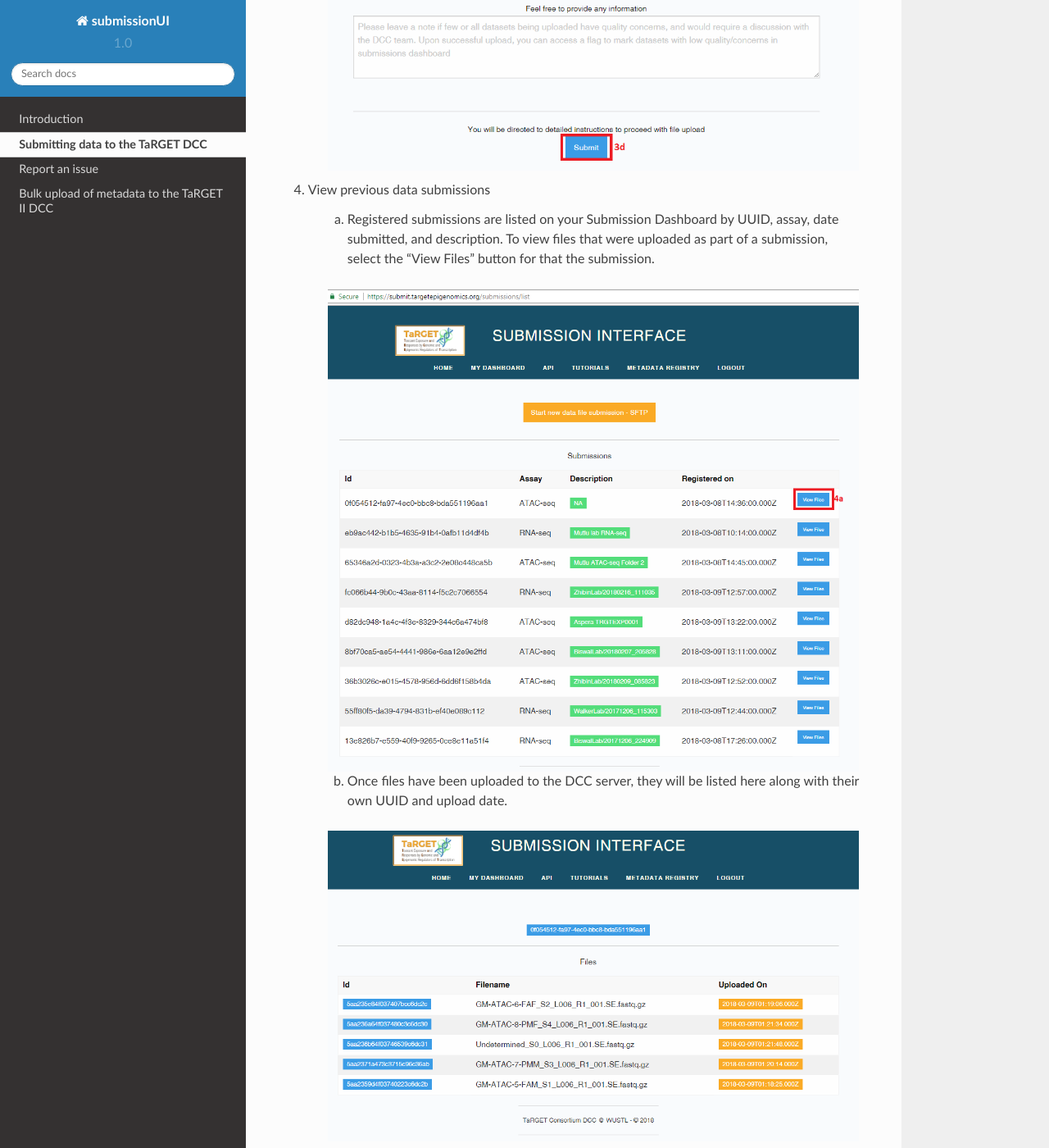
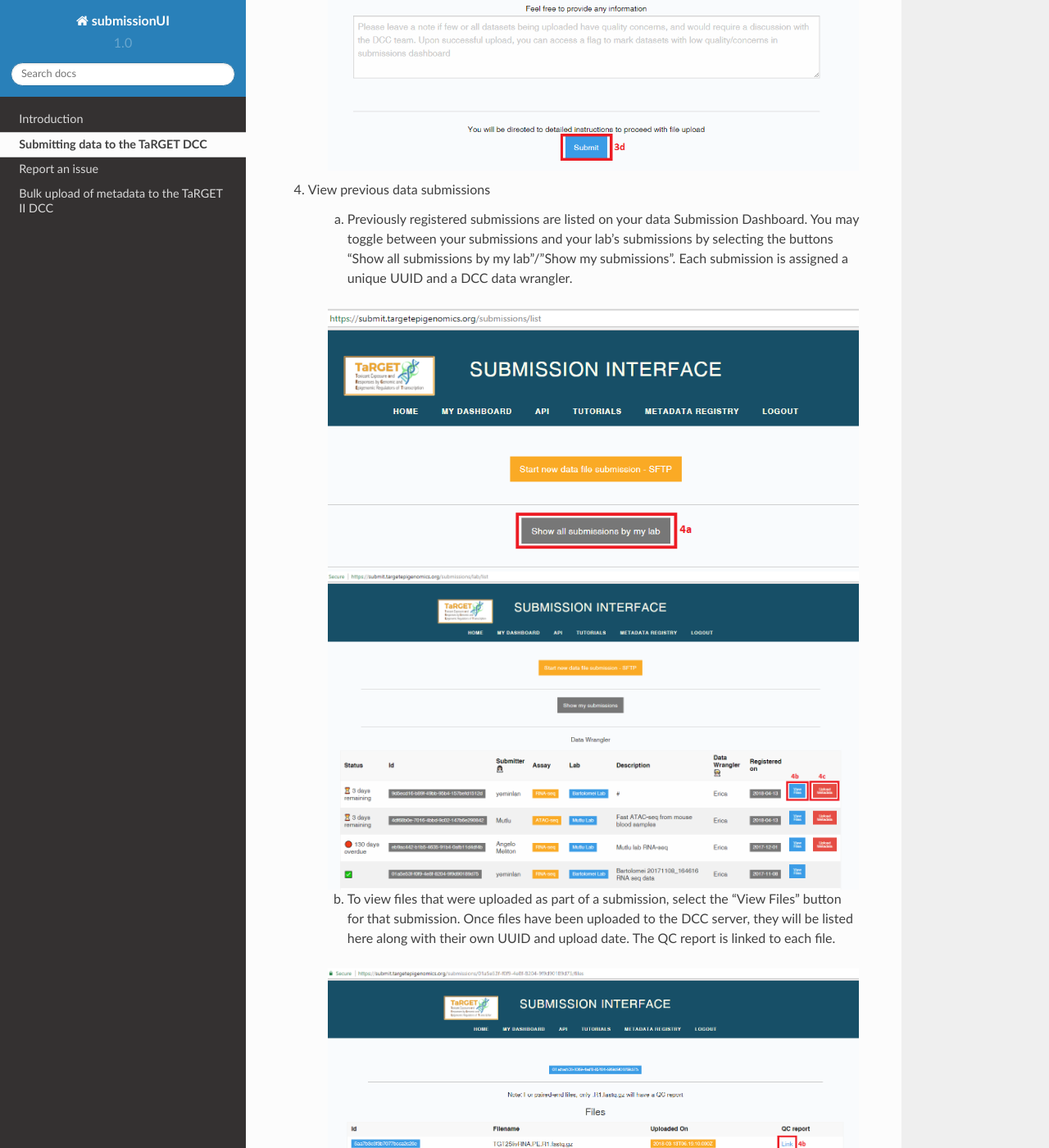
Before and after one commit to target2/submissionUI, a Sphinx documentation site: the page built from docs/tutorial.rst, in a window 1280 px wide and 1400 px high, scrolled down 2649 px. Shown: the whole window at 82% size. Built offline with Sphinx 7.4.7 and the Read the Docs theme 2.0.0, drawn with Linux system fonts in a browser that asks for light colours; some of the changed text lies outside the part shown.

Commit message:
Updated data submission tutorial with new dashboard

```diff
--- a/docs/tutorial.rst
+++ b/docs/tutorial.rst
@@ -29,19 +29,23 @@
 
     .. image:: _static/DataInstructions.PNG
 
-    d. After filling in the form, select "Submit" at the bottom of the page. You will taken to detailed instructions for uploading your data via command line SFTP.
+    d. After filling in the form, select "Submit" at the bottom of the page. You will be taken to detailed instructions for uploading your data via command line SFTP.
 
     .. image:: _static/Submit_edit.png
 
 4. View previous data submissions
 
-    a. Registered submissions are listed on your Submission Dashboard by UUID, assay, date submitted, and description. To view files that were uploaded as part of a submission, select the "View Files" button for that the submission.
+    a. Previously registered submissions are listed on your data Submission Dashboard. You may toggle between your submissions and your lab's submissions by selecting the buttons "Show all submissions by my lab"/"Show my submissions". Each submission is assigned a unique UUID and a DCC data wrangler.
 
-    .. image:: _static/PreviouslyRegistered_edit.png
+    .. image:: _static/SubmissionShowLab_edit.png
 
-    b. Once files have been uploaded to the DCC server, they will be listed here along with their own UUID and upload date.
+    .. image:: _static/SubmissionLab.PNG
 
-    .. image:: _static/ViewFiles.PNG
+    b. To view files that were uploaded as part of a submission, select the "View Files" button for that submission. Once files have been uploaded to the DCC server, they will be listed here along with their own UUID and upload date. The QC report is linked to each file.
+
+    .. image:: _static/SubmissionFiles_edit.png
+
+    c. Submissions are not considered complete until metadata has been registered for each file. To register metadata, select the "Upload Metadata" button, which will take you to instructions for bulk upload of metadata.
 
 5. Register metadata for a submission
 
```
Also changed, not shown: other parts of docs/tutorial.rst (+2 -2 lines).
